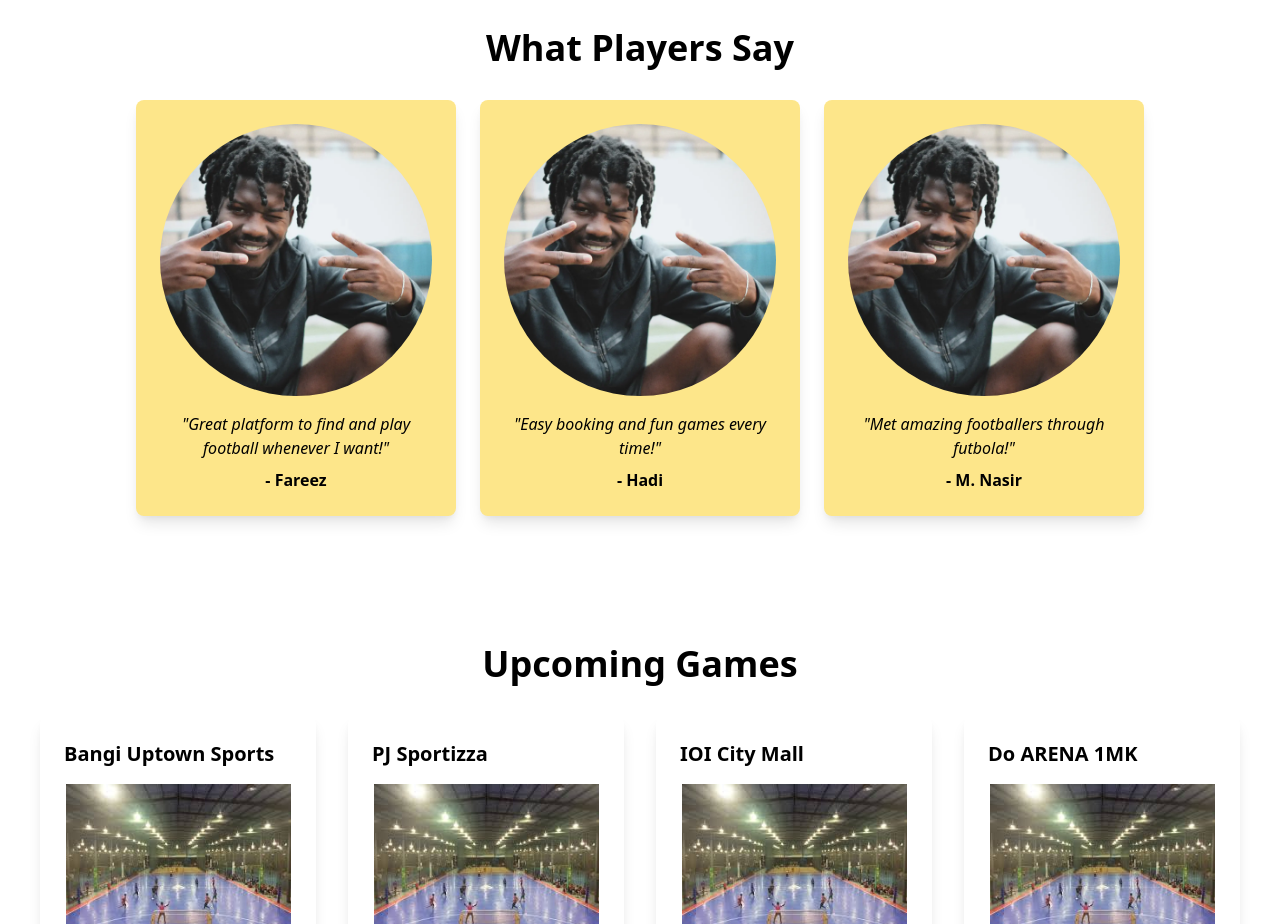
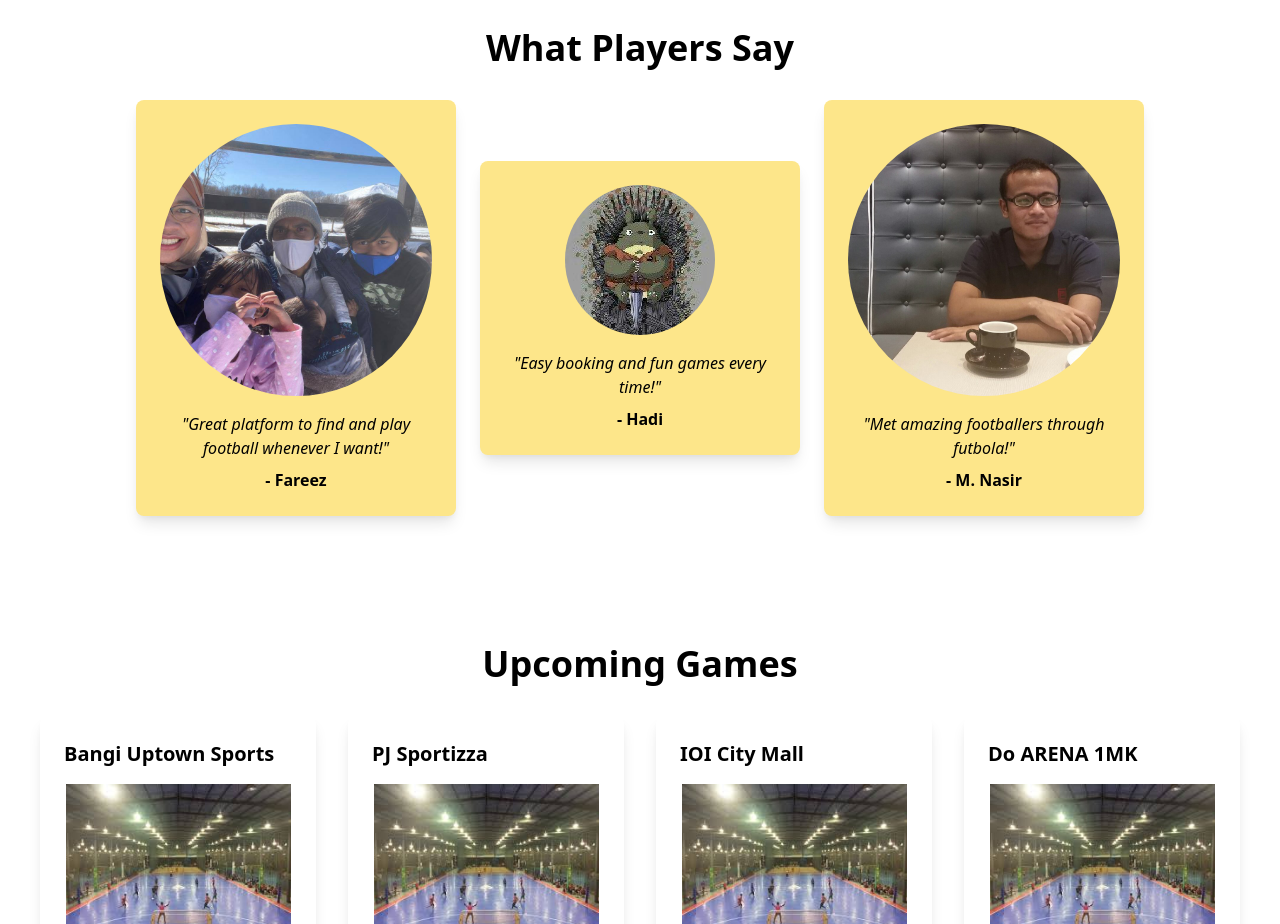
Before and after one commit to fareezedzuan/futbola, a plain HTML site: page index.html in a window 1280 px wide. Shown: the part 1640-2564 px from the top of the page. Drawn offline with nearby package versions, Linux system fonts and the light colour scheme.

Commit message:
Update index.html

```diff
--- a/index.html
+++ b/index.html
@@ -114,17 +114,17 @@
         <h2 class="text-4xl font-bold text-black">What Players Say</h2>
         <div class="flex justify-center items-center mt-8 space-x-6">
             <div class="bg-yellow-200 p-6 rounded-lg shadow-lg max-w-xs">
-                <img src="./images/face.webp" class="mx-auto rounded-full" alt="User" />
+                <img src="./images/Fareez.jpg" class="mx-auto rounded-full" alt="User" />
                 <p class="mt-4 italic">"Great platform to find and play football whenever I want!"</p>
                 <p class="mt-2 font-semibold">- Fareez</p>
             </div>
             <div class="bg-yellow-200 p-6 rounded-lg shadow-lg max-w-xs">
-                <img src="./images/face.webp" class="mx-auto rounded-full" alt="User" />
+                <img src="./images/Totoro.jpg" class="mx-auto rounded-full" alt="User" />
                 <p class="mt-4 italic">"Easy booking and fun games every time!"</p>
                 <p class="mt-2 font-semibold">- Hadi</p>
             </div>
             <div class="bg-yellow-200 p-6 rounded-lg shadow-lg max-w-xs">
-                <img src="./images/face.webp" class="mx-auto rounded-full" alt="User" />
+                <img src="./images/Zam.jpg" class="mx-auto rounded-full" alt="User" />
                 <p class="mt-4 italic">"Met amazing footballers through futbola!"</p>
                 <p class="mt-2 font-semibold">- M. Nasir</p>
             </div>
```
